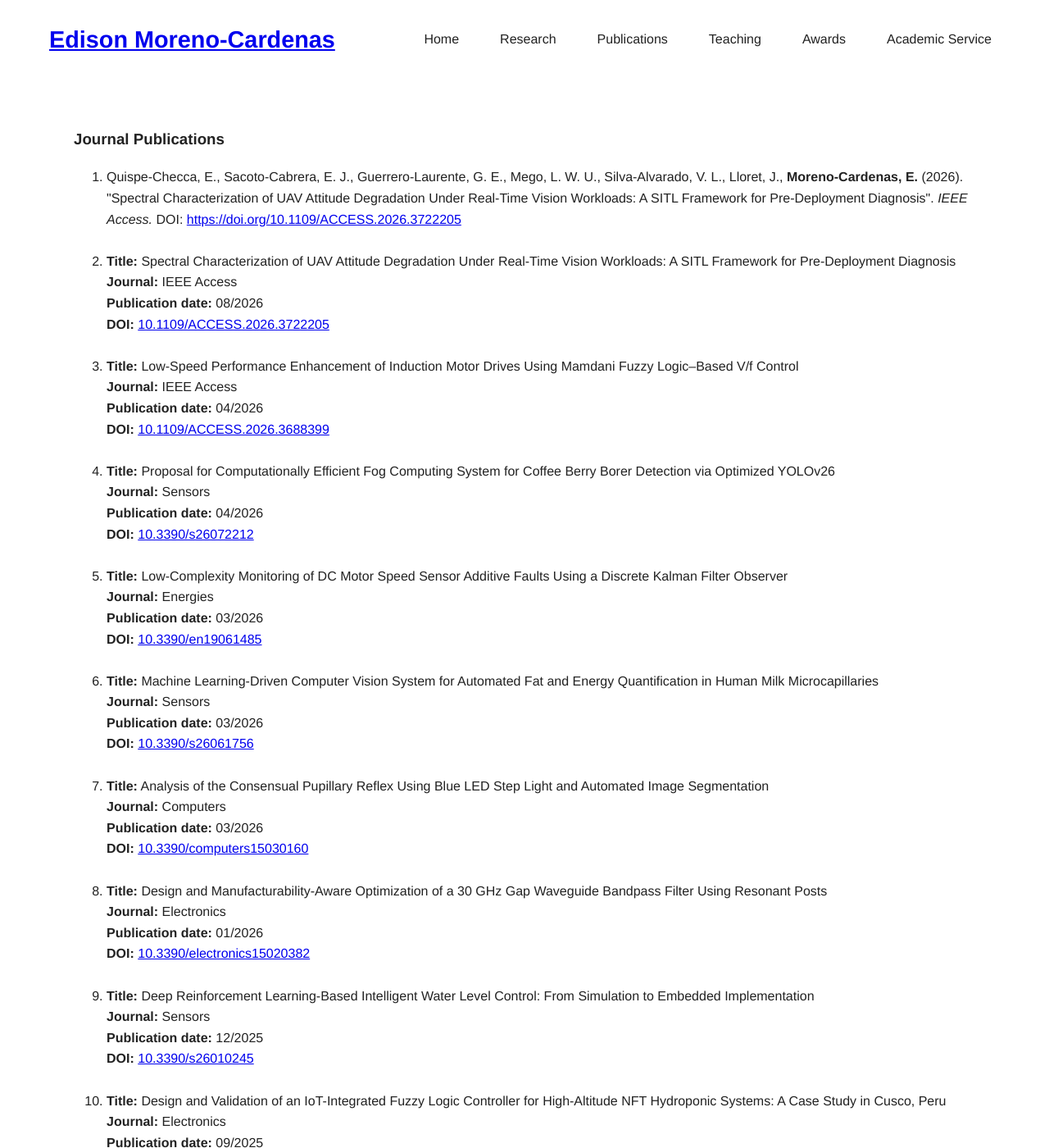
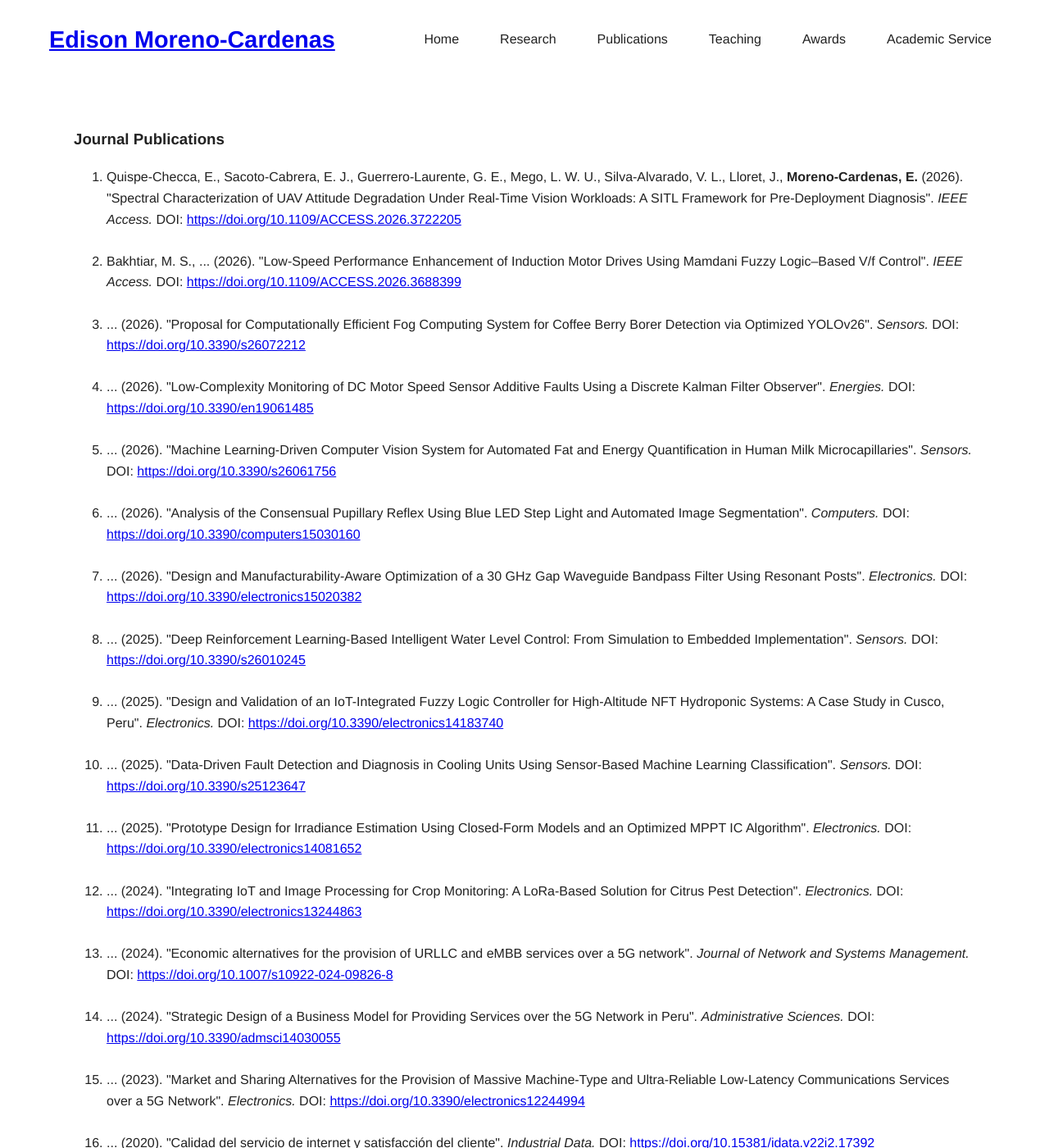
Before and after one commit to edisonmorenocardenas/edisonmorenocardenas.github.io, a Jekyll site: the page built from publications.html, in a window 1280 px wide and 1400 px high. Shown: the whole window at 82% size. Built offline with Jekyll 4.4.1, drawn with Linux system fonts in a browser that asks for light colours; some of the changed text lies outside the part shown.

Commit message:
Actualizar contenid

```diff
--- a/publications.html
+++ b/publications.html
@@ -15,118 +15,93 @@ title: "Publications"
       </li>
     <br>
     <li>
-       <strong>Title:</strong> Spectral Characterization of UAV Attitude Degradation Under Real-Time Vision Workloads: A SITL Framework for Pre-Deployment Diagnosis<br>
-        <strong>Journal:</strong> IEEE Access<br>
-        <strong>Publication date:</strong> 08/2026<br>
-        <strong>DOI:</strong>
-        <a href="https://doi.org/10.1109/ACCESS.2026.3722205" target="_blank">10.1109/ACCESS.2026.3722205</a>
+        Bakhtiar, M. S., ... (2026). "Low-Speed Performance Enhancement of Induction Motor Drives Using Mamdani Fuzzy Logic–Based V/f Control". <i>IEEE Access.</i> DOI:
+        <a href="https://doi.org/10.1109/ACCESS.2026.3688399" target="_blank">https://doi.org/10.1109/ACCESS.2026.3688399</a>
+      </li>
+    <br>
+
+    <li>
+        ... (2026). "Proposal for Computationally Efficient Fog Computing System for Coffee Berry Borer Detection via Optimized YOLOv26". <i>Sensors.</i> DOI:
+      <a href="https://doi.org/10.3390/s26072212" target="_blank">https://doi.org/10.3390/s26072212</a>
       </li>
     <br>
 <li>
-       <strong>Title:</strong> Low-Speed Performance Enhancement of Induction Motor Drives Using Mamdani Fuzzy Logic–Based V/f Control <br>
-        <strong>Journal:</strong> IEEE Access<br>
-        <strong>Publication date:</strong> 04/2026<br>
-        <strong>DOI:</strong>
-        <a href="https://doi.org/10.1109/ACCESS.2026.3688399" target="_blank">10.1109/ACCESS.2026.3688399</a>
+  ... (2026). "Low-Complexity Monitoring of DC Motor Speed Sensor Additive Faults Using a Discrete Kalman Filter Observer". <i>Energies.</i> DOI:
+  <a href="https://doi.org/10.3390/en19061485" target="_blank">https://doi.org/10.3390/en19061485</a>
 </li>
 <br>
+
 <li>
-      <strong>Title:</strong> Proposal for Computationally Efficient Fog Computing System for Coffee Berry Borer Detection via Optimized YOLOv26<br>
-      <strong>Journal:</strong> Sensors<br>
-      <strong>Publication date:</strong> 04/2026<br>
-      <strong>DOI:</strong> <a href="https://www.mdpi.com/1424-8220/26/7/2212" target="_blank">10.3390/s26072212</a>
+  ... (2026). "Machine Learning-Driven Computer Vision System for Automated Fat and Energy Quantification in Human Milk Microcapillaries". <i>Sensors.</i> DOI:
+  <a href="https://doi.org/10.3390/s26061756" target="_blank">https://doi.org/10.3390/s26061756</a>
 </li>
 <br>
+
 <li>
-      <strong>Title:</strong> Low-Complexity Monitoring of DC Motor Speed Sensor Additive Faults Using a Discrete Kalman Filter Observer<br>
-      <strong>Journal:</strong> Energies<br>
-      <strong>Publication date:</strong> 03/2026<br>
-      <strong>DOI:</strong> <a href="https://doi.org/10.3390/en19061485" target="_blank">10.3390/en19061485</a>
+  ... (2026). "Analysis of the Consensual Pupillary Reflex Using Blue LED Step Light and Automated Image Segmentation". <i>Computers.</i> DOI:
+  <a href="https://doi.org/10.3390/computers15030160" target="_blank">https://doi.org/10.3390/computers15030160</a>
 </li>
 <br>
+
 <li>
-      <strong>Title:</strong> Machine Learning-Driven Computer Vision System for Automated Fat and Energy Quantification in Human Milk Microcapillaries<br>
-      <strong>Journal:</strong> Sensors<br>
-      <strong>Publication date:</strong> 03/2026<br>
-      <strong>DOI:</strong> <a href="https://doi.org/10.3390/s26061756" target="_blank">10.3390/s26061756</a>
+  ... (2026). "Design and Manufacturability-Aware Optimization of a 30 GHz Gap Waveguide Bandpass Filter Using Resonant Posts". <i>Electronics.</i> DOI:
+  <a href="https://doi.org/10.3390/electronics15020382" target="_blank">https://doi.org/10.3390/electronics15020382</a>
 </li>
 <br>
+
 <li>
-      <strong>Title:</strong> Analysis of the Consensual Pupillary Reflex Using Blue LED Step Light and Automated Image Segmentation<br>
-      <strong>Journal:</strong> Computers<br>
-      <strong>Publication date:</strong> 03/2026<br>
-      <strong>DOI:</strong> <a href="https://doi.org/10.3390/computers15030160" target="_blank">10.3390/computers15030160</a>
+  ... (2025). "Deep Reinforcement Learning-Based Intelligent Water Level Control: From Simulation to Embedded Implementation". <i>Sensors.</i> DOI:
+  <a href="https://doi.org/10.3390/s26010245" target="_blank">https://doi.org/10.3390/s26010245</a>
 </li>
 <br>
+
 <li>
-      <strong>Title:</strong> Design and Manufacturability-Aware Optimization of a 30 GHz Gap Waveguide Bandpass Filter Using Resonant Posts<br>
-      <strong>Journal:</strong> Electronics<br>
-      <strong>Publication date:</strong> 01/2026<br>
-      <strong>DOI:</strong> <a href="https://doi.org/10.3390/electronics15020382" target="_blank">10.3390/electronics15020382</a>
+  ... (2025). "Design and Validation of an IoT-Integrated Fuzzy Logic Controller for High-Altitude NFT Hydroponic Systems: A Case Study in Cusco, Peru". <i>Electronics.</i> DOI:
+  <a href="https://doi.org/10.3390/electronics14183740" target="_blank">https://doi.org/10.3390/electronics14183740</a>
 </li>
 <br>
+
 <li>
-      <strong>Title:</strong> Deep Reinforcement Learning-Based Intelligent Water Level Control: From Simulation to Embedded Implementation<br>
-      <strong>Journal:</strong> Sensors<br>
-      <strong>Publication date:</strong> 12/2025<br>
-      <strong>DOI:</strong> <a href="https://doi.org/10.3390/s26010245" target="_blank">10.3390/s26010245</a>
+  ... (2025). "Data-Driven Fault Detection and Diagnosis in Cooling Units Using Sensor-Based Machine Learning Classification". <i>Sensors.</i> DOI:
+  <a href="https://doi.org/10.3390/s25123647" target="_blank">https://doi.org/10.3390/s25123647</a>
 </li>
 <br>
+
 <li>
-      <strong>Title:</strong> Design and Validation of an IoT-Integrated Fuzzy Logic Controller for High-Altitude NFT Hydroponic Systems: A Case Study in Cusco, Peru<br>
-      <strong>Journal:</strong> Electronics<br>
-      <strong>Publication date:</strong> 09/2025<br>
-      <strong>DOI:</strong> <a href="https://doi.org/10.3390/electronics14183740" target="_blank">10.3390/electronics14183740</a>
+  ... (2025). "Prototype Design for Irradiance Estimation Using Closed-Form Models and an Optimized MPPT IC Algorithm". <i>Electronics.</i> DOI:
+  <a href="https://doi.org/10.3390/electronics14081652" target="_blank">https://doi.org/10.3390/electronics14081652</a>
 </li>
 <br>
+
 <li>
-      <strong>Title:</strong> Data-Driven Fault Detection and Diagnosis in Cooling Units Using Sensor-Based Machine Learning Classification<br>
-      <strong>Journal:</strong> Sensors<br>
-      <strong>Publication date:</strong> 06/2025<br>
-      <strong>DOI:</strong> <a href="https://doi.org/10.3390/s25123647" target="_blank">10.3390/s25123647</a>
+  ... (2024). "Integrating IoT and Image Processing for Crop Monitoring: A LoRa-Based Solution for Citrus Pest Detection". <i>Electronics.</i> DOI:
+  <a href="https://doi.org/10.3390/electronics13244863" target="_blank">https://doi.org/10.3390/electronics13244863</a>
 </li>
 <br>
+
 <li>
-      <strong>Title:</strong> Prototype Design for Irradiance Estimation Using Closed-Form Models and an Optimized MPPT IC Algorithm<br>
-      <strong>Journal:</strong> Electronics<br>
-      <strong>Publication date:</strong> 04/2025<br>
-      <strong>DOI:</strong> <a href="https://doi.org/10.3390/electronics14081652" target="_blank">10.3390/electronics14081652</a>
+  ... (2024). "Economic alternatives for the provision of URLLC and eMBB services over a 5G network". <i>Journal of Network and Systems Management.</i> DOI:
+  <a href="https://doi.org/10.1007/s10922-024-09826-8" target="_blank">https://doi.org/10.1007/s10922-024-09826-8</a>
 </li>
 <br>
+
 <li>
-      <strong>Title:</strong> Integrating IoT and Image Processing for Crop Monitoring: A LoRa-Based Solution for Citrus Pest Detection<br>
-      <strong>Journal:</strong> Electronics<br>
-      <strong>Publication date:</strong> 12/2024<br>
-      <strong>DOI:</strong> <a href="https://doi.org/10.3390/electronics13244863" target="_blank">10.3390/electronics13244863</a>
+  ... (2024). "Strategic Design of a Business Model for Providing Services over the 5G Network in Peru". <i>Administrative Sciences.</i> DOI:
+  <a href="https://doi.org/10.3390/admsci14030055" target="_blank">https://doi.org/10.3390/admsci14030055</a>
 </li>
 <br>
+
 <li>
-      <strong>Title:</strong> Economic alternatives for the provision of URLLC and eMBB services over a 5G network<br>
-      <strong>Journal:</strong> Journal of Network and Systems Management<br>
-      <strong>Publication date:</strong> 05/2024<br>
-      <strong>DOI:</strong> <a href="https://doi.org/10.1007/s10922-024-09826-8" target="_blank">10.1007/s10922-024-09826-8</a>
+  ... (2023). "Market and Sharing Alternatives for the Provision of Massive Machine-Type and Ultra-Reliable Low-Latency Communications Services over a 5G Network". <i>Electronics.</i> DOI:
+  <a href="https://doi.org/10.3390/electronics12244994" target="_blank">https://doi.org/10.3390/electronics12244994</a>
 </li>
 <br>
+
 <li>
-      <strong>Title:</strong> Strategic Design of a Business Model for Providing Services over the 5G Network in Peru<br>
-      <strong>Journal:</strong> Administrative Sciences<br>
-      <strong>Publication date:</strong> 03/2024<br>
-      <strong>DOI:</strong> <a href="https://doi.org/10.3390/admsci14030055" target="_blank">10.3390/admsci14030055</a>
+  ... (2020). "Calidad del servicio de internet y satisfacción del cliente". <i>Industrial Data.</i> DOI:
+  <a href="https://doi.org/10.15381/idata.v22i2.17392" target="_blank">https://doi.org/10.15381/idata.v22i2.17392</a>
 </li>
 <br>
-    <li>
-      <strong>Title:</strong> Market and Sharing Alternatives for the Provision of Massive Machine-Type and Ultra-Reliable Low-Latency Communications Services over a 5G Network<br>
-      <strong>Journal:</strong> Electronics<br>
-      <strong>Publication date:</strong> 12/2023<br>
-      <strong>DOI:</strong> <a href="https://doi.org/10.3390/electronics12244994" target="_blank">10.3390/electronics12244994</a>
-    </li>
-    <br>
-    <li>
-      <strong>Title:</strong> Calidad del servicio de internet y satisfacción del cliente<br>
-      <strong>Journal:</strong> Industrial Data<br>
-      <strong>Publication date:</strong> 01/2020<br>
-      <strong>DOI:</strong> <a href="https://doi.org/10.15381/idata.v22i2.17392" target="_blank">https://doi.org/10.15381/idata.v22i2.17392</a>
-    </li>
   </ol>
 
   <h3>Conference Publications</h3>
```
Lines whose indentation alone changed are shown as unchanged.
